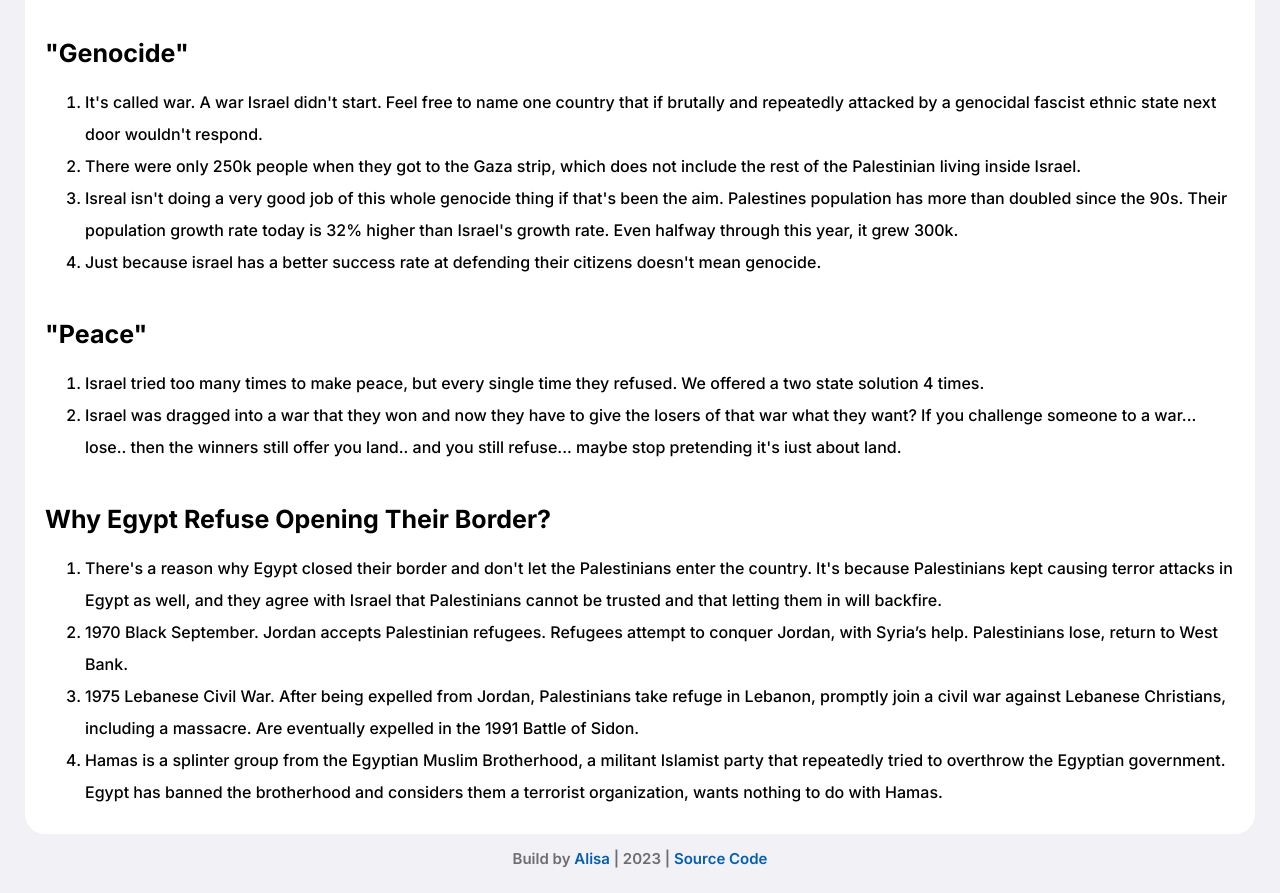
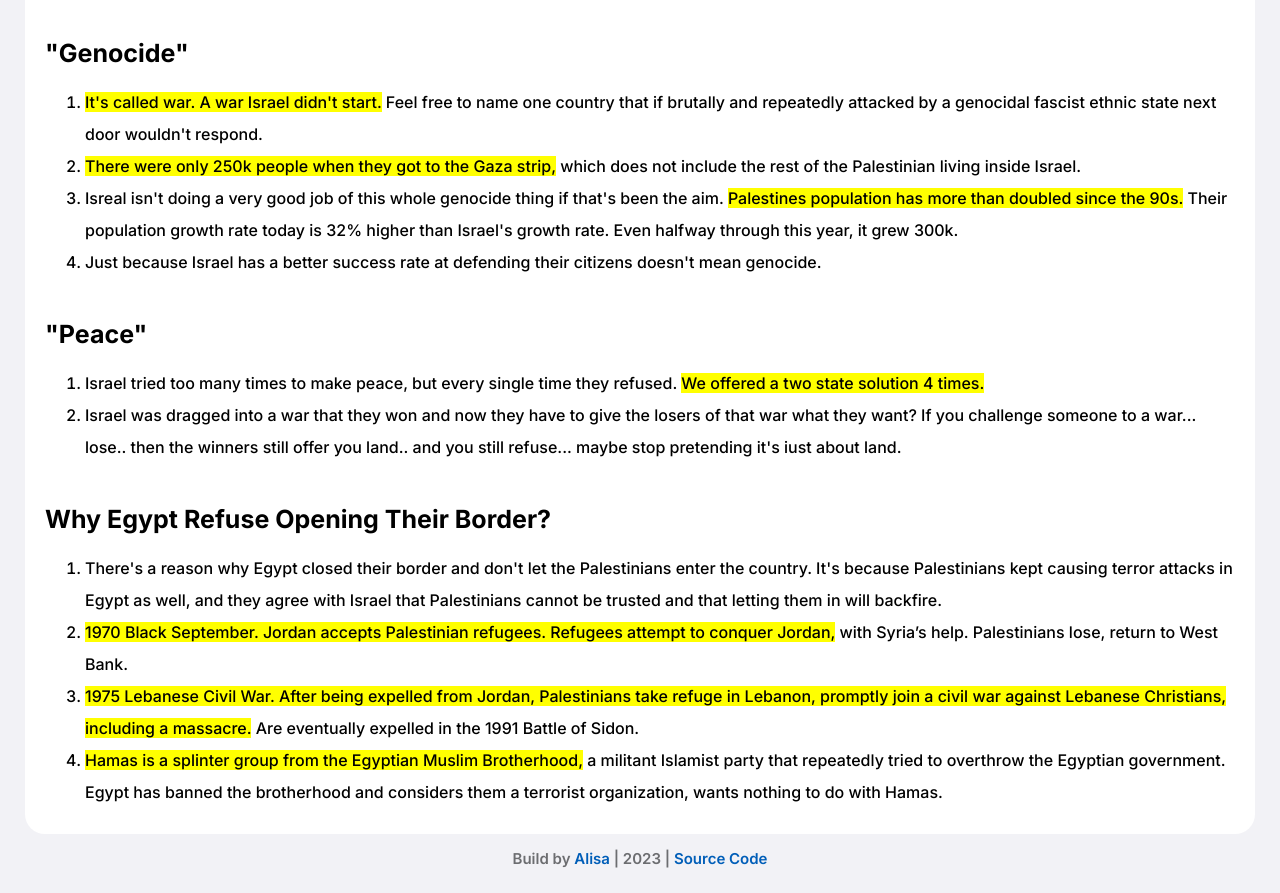
Before and after one commit to alisa-yar/The-Israeli-Side, a plain HTML site: page index.html in a window 1280 px wide. Shown: the part 2797-3690 px from the top of the page. Drawn offline with Linux system fonts and the light colour scheme.

Commit message:
more highlighting

```diff
--- a/index.html
+++ b/index.html
@@ -71,23 +71,24 @@
             </ol>
             <h3>"Genocide"</h3>
             <ol>
-                <li>It's called war. A war Israel didn't start. Feel free to name one country that if brutally and repeatedly attacked by a genocidal fascist ethnic state next door wouldn't respond.</li>
-                <li>There were only 250k people when they got to the Gaza strip, which does not include the rest of the Palestinian living inside Israel.</li>
-                <li>Isreal isn't doing a very good job of this whole genocide thing if that's been the aim. Palestines population has more than doubled since the 90s. Their population growth rate today is 32% higher than Israel's growth rate. Even halfway through this year, it grew 300k.</li>
+                <li><mark>It's called war. A war Israel didn't start.</mark> Feel free to name one country that if brutally and repeatedly attacked by a genocidal fascist ethnic state next door wouldn't respond.</li>
+                <li><mark>There were only 250k people when they got to the Gaza strip,</mark> which does not include the rest of the Palestinian living inside Israel.</li>
+                <li>Isreal isn't doing a very good job of this whole genocide thing if that's been the aim. <mark>Palestines population has more than doubled since the 90s.</mark> Their population growth rate today is 32% higher than Israel's growth rate. Even halfway through this year, it grew 300k.</li>
                 <!-- <li>Israel did not steal this territory. It was a demilitarized area ruled by the Turkish, then by the English. The Arabs that were in this territory were Egyptians, Lebanese, Jordanian, Syrian.. Jews were also here (since the biblical story). Building the kibuts, farms, coffee shops and restaurants, they had their newspaper etc. The right to build a Jewish state was given after the haulocost, some of the land was purchased with money.</li> -->
-                <li>Just because israel has a better success rate at defending their citizens doesn't mean genocide.</li>
+                <li>Just because Israel has a better success rate at defending their citizens doesn't mean genocide.</li>
             </ol>
+            <!-- <img src="icons/genocide.webp" alt=""> -->
             <h3>"Peace"</h3>
             <ol>
-                <li>Israel tried too many times to make peace, but every single time they refused. We offered a two state solution 4 times.</li>
+                <li>Israel tried too many times to make peace, but every single time they refused. <mark>We offered a two state solution 4 times.</mark></li>
                 <li>Israel was dragged into a war that they won and now they have to give the losers of that war what they want? If you challenge someone to a war... lose.. then the winners still offer you land.. and you still refuse... maybe stop pretending it's iust about land.</li>
             </ol>
             <h3>Why Egypt Refuse Opening Their Border?</h3>
             <ol>
                 <li>There's a reason why Egypt closed their border and don't let the Palestinians enter the country. It's because Palestinians kept causing terror attacks in Egypt as well, and they agree with Israel that Palestinians cannot be trusted and that letting them in will backfire.</li>
-                <li>1970 Black September. Jordan accepts Palestinian refugees. Refugees attempt to conquer Jordan, with Syria’s help. Palestinians lose, return to West Bank.</li>
-                <li>1975 Lebanese Civil War. After being expelled from Jordan, Palestinians take refuge in Lebanon, promptly join a civil war against Lebanese Christians, including a massacre. Are eventually expelled in the 1991 Battle of Sidon.</li>
-                <li>Hamas is a splinter group from the Egyptian Muslim Brotherhood, a militant Islamist party that repeatedly tried to overthrow the Egyptian government. Egypt has banned the brotherhood and considers them a terrorist organization, wants nothing to do with Hamas.</li>
+                <li><mark>1970 Black September. Jordan accepts Palestinian refugees. Refugees attempt to conquer Jordan,</mark> with Syria’s help. Palestinians lose, return to West Bank.</li>
+                <li><mark>1975 Lebanese Civil War. After being expelled from Jordan, Palestinians take refuge in Lebanon, promptly join a civil war against Lebanese Christians, including a massacre.</mark> Are eventually expelled in the 1991 Battle of Sidon.</li>
+                <li><mark>Hamas is a splinter group from the Egyptian Muslim Brotherhood,</mark> a militant Islamist party that repeatedly tried to overthrow the Egyptian government. Egypt has banned the brotherhood and considers them a terrorist organization, wants nothing to do with Hamas.</li>
             </ol>
         </div>
         <footer>
```
Also changed, not shown: icons/genocide.webp (added).
